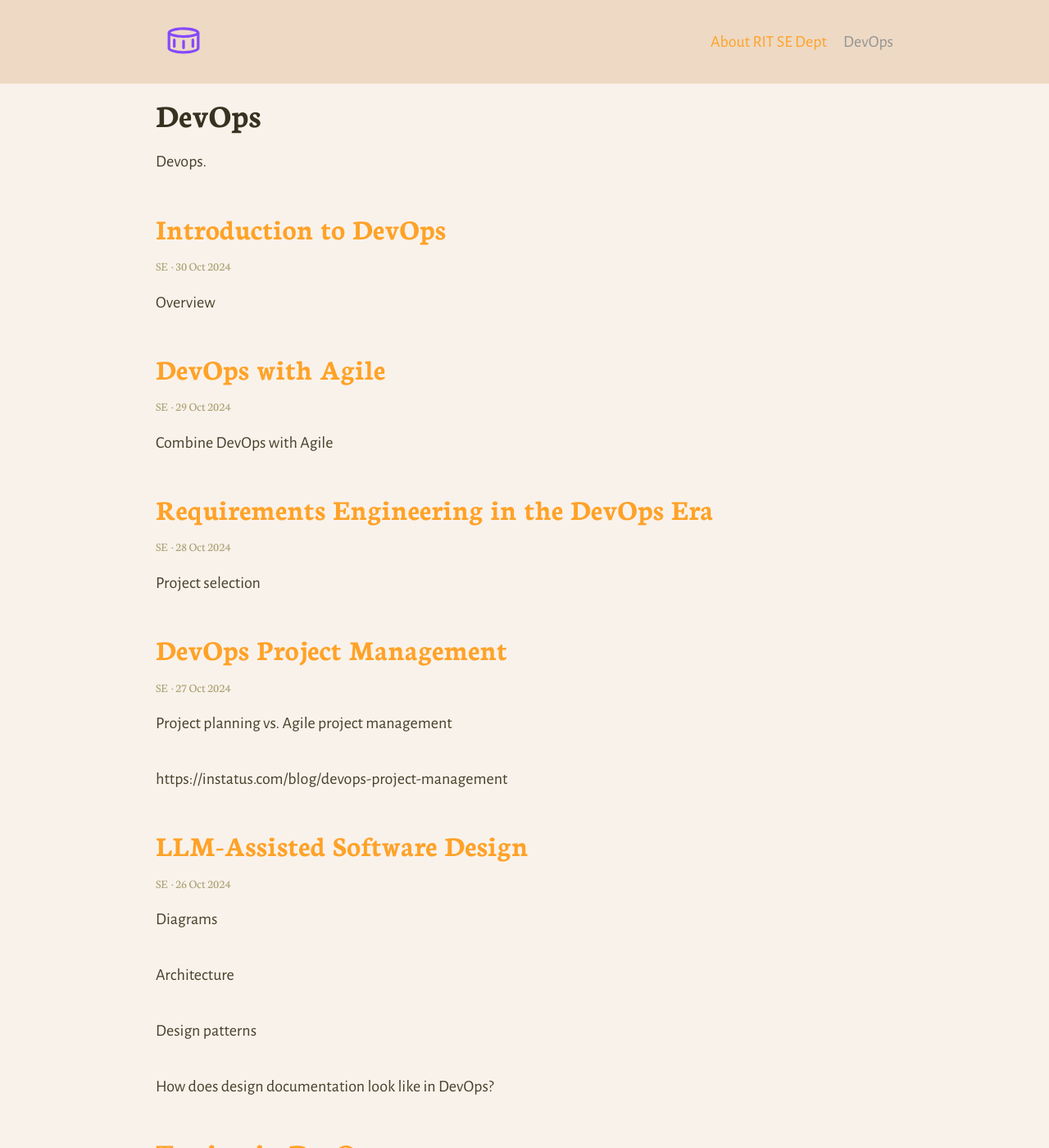
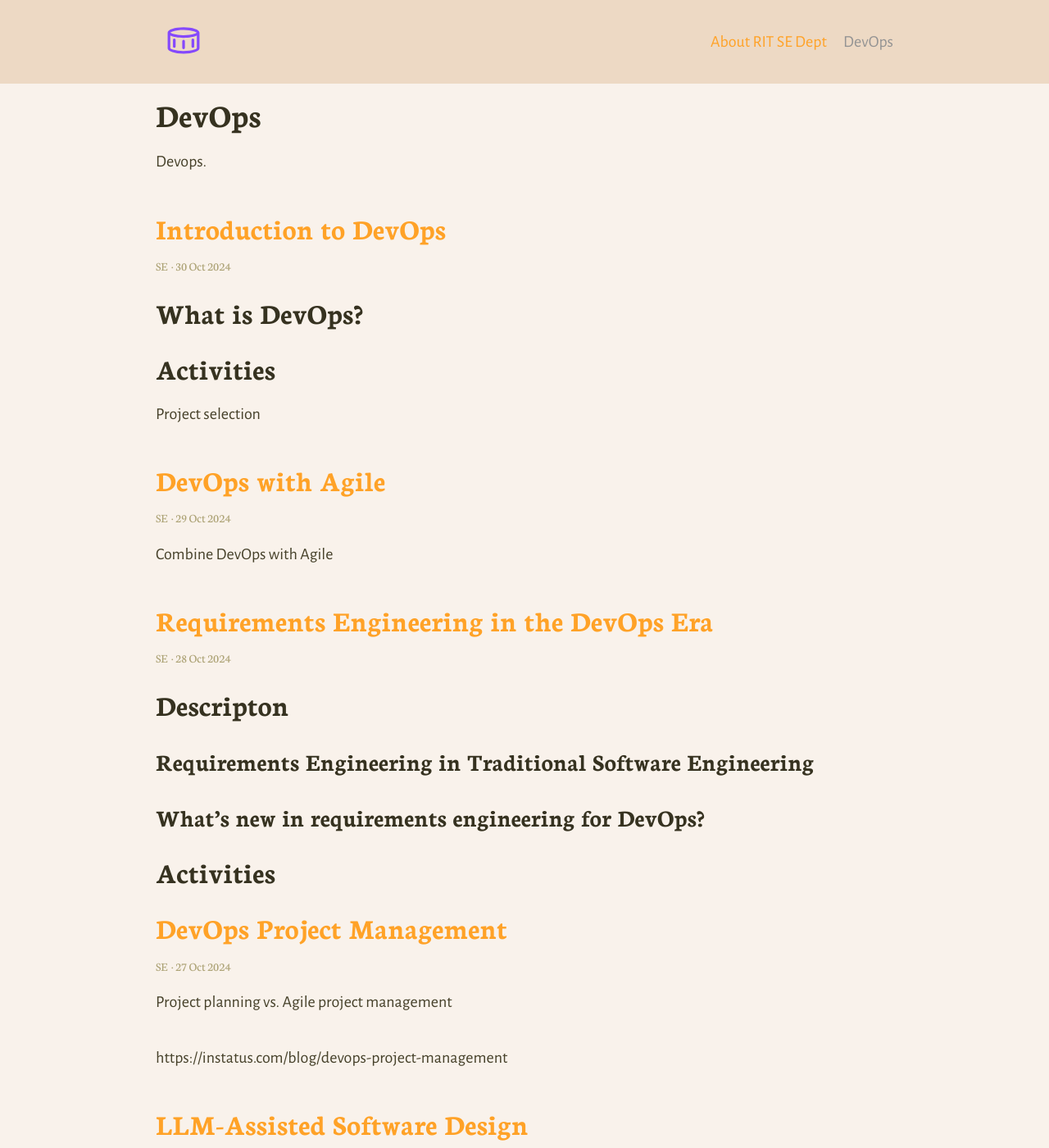
Before and after one commit to rit-devops-edu/rit-devops-edu.github.io, a Jekyll site: the page built from index.html, in a window 1280 px wide and 1400 px high. Shown: the whole window at 82% size. Built offline with Jekyll 4.4.1, drawn with Linux system fonts in a browser that asks for light colours; the list of posts is cut into pages by our own code.

Commit message:
add title

```diff
--- a/_posts/2024-10-28-example-post-3.md
+++ b/_posts/2024-10-28-example-post-3.md
@@ -3,4 +3,11 @@ title: Requirements Engineering in the DevOps Era
 category: SE
 ---
 
-Project selection
+## Descripton
+
+### Requirements Engineering in Traditional Software Engineering
+
+
+### What’s new in requirements engineering for DevOps?
+
+## Activities
--- a/_posts/2024-10-30-example-post-1.md
+++ b/_posts/2024-10-30-example-post-1.md
@@ -4,4 +4,7 @@ category: SE
 ---
 
 
-Overview
+## What is DevOps?
+
+## Activities
+Project selection
```
